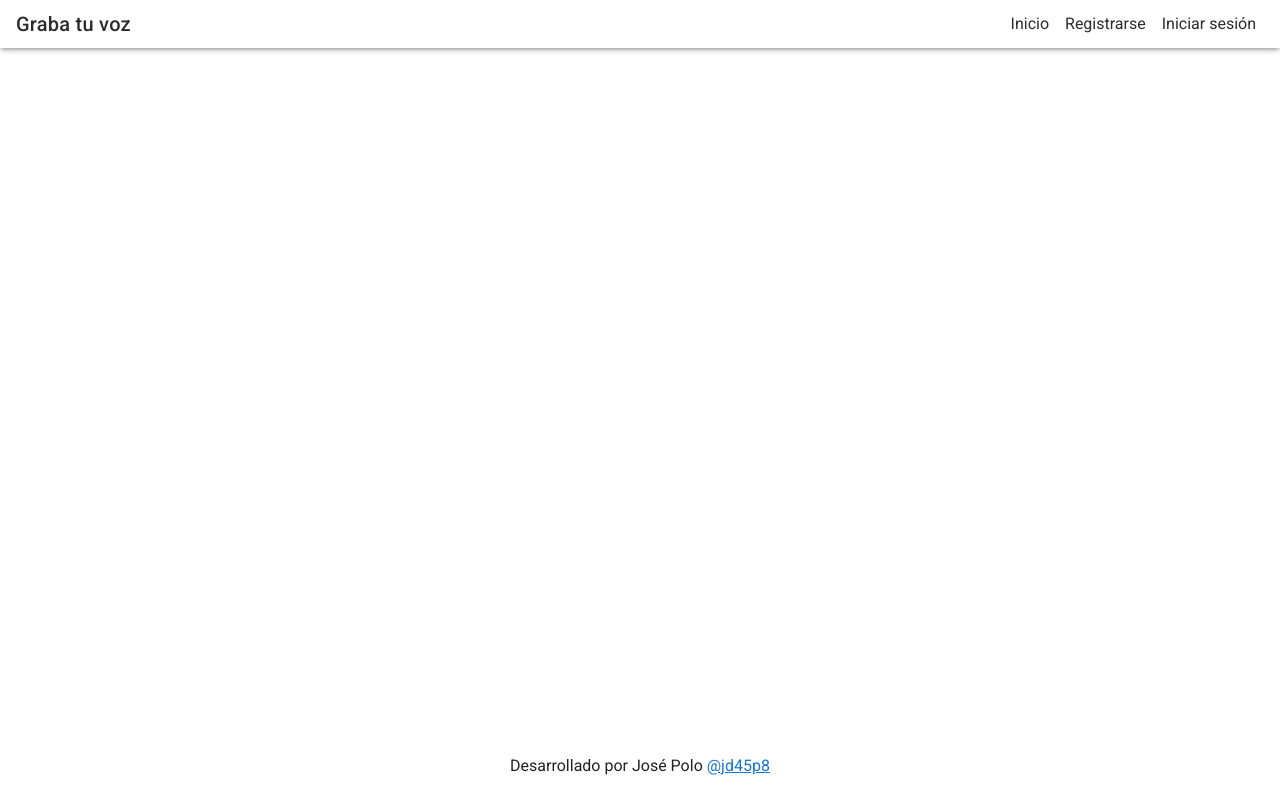
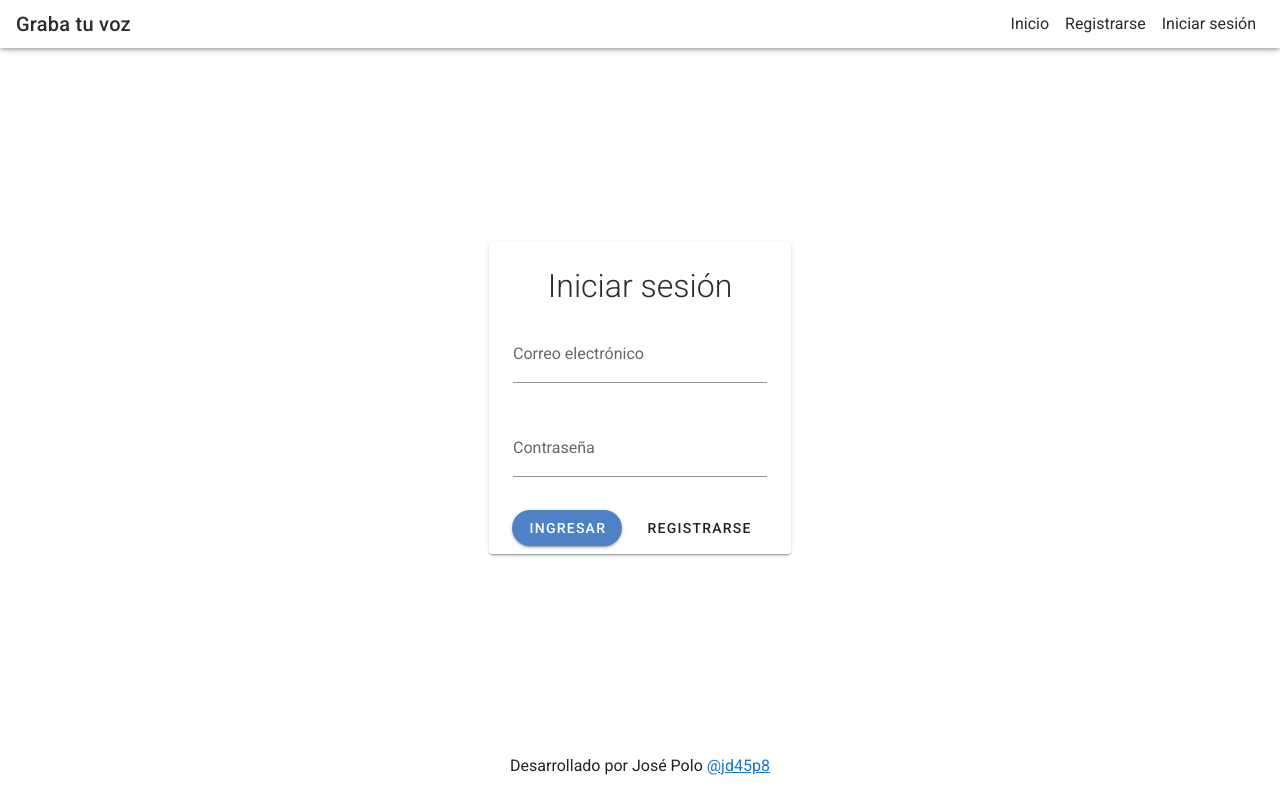
Before and after one commit to jd45p8/graba-tu-voz, a Vue app: page /login in a window 1280 px wide. Built offline with nearby package versions, Linux system fonts and the light colour scheme.

Commit message:
Se terminó la vista de inicio de sesión y se empezó a desarrollar la vista de grabación.

```diff
--- a/src/App.vue
+++ b/src/App.vue
@@ -1,7 +1,7 @@
 <template>
   <v-app>
     <v-app-bar app dense hide-on-scroll elevation="3" color="white">
-      <v-app-bar-nav-icon v-on:click="toggleMobileNav" color="black" class="d-flex d-md-none"></v-app-bar-nav-icon>
+      <v-app-bar-nav-icon color="black" v-on:click="toggleMobileNav" class="d-flex d-md-none"></v-app-bar-nav-icon>
       <h1 class="title dark-text">Graba tu voz</h1>
 
       <v-spacer></v-spacer>
@@ -56,7 +56,7 @@ export default {
         },
         {
           name: "Iniciar sesión",
-          route: "/join"
+          route: "/login"
         }
       ]
     };
--- a/src/router/index.js
+++ b/src/router/index.js
@@ -14,6 +14,16 @@ const routes = [
     path: "/join",
     name: "Join",
     component: () => import('../views/Join.vue')
+  },
+  {
+    path: '/login',
+    name: 'Login',
+    component: () => import('../views/Login.vue')
+  },
+  {
+    path: '/userdashboard',
+    name: 'UserDashBoard',
+    component: () => import('../views/UserDashBoard.vue')
   },
   {
     path: "/about",
--- a/src/views/Join.vue
+++ b/src/views/Join.vue
@@ -4,8 +4,7 @@
     <v-row justify="center">
       <v-col cols="12" sm="8" md="6" lg="5">
         <v-stepper class="elevation-0" v-model="step" vertical>
-          <v-stepper-step :complete="step > 1" color="blue-dark" step="1">Seleccione su usuario</v-stepper-step>
-
+          <v-stepper-step :complete="step > 1" color="blue-dark" step="1">Credenciales</v-stepper-step>
           <v-stepper-content step="1">
             <div class="mb-5">
               <v-text-field
@@ -32,7 +31,7 @@
               ></v-text-field>
             </div>
             <v-btn @click="step = 2" color="blue-dark" class="mb-1" dark rounded>Continuar</v-btn>
-          </v-stepper-content>
+         </v-stepper-content>
 
           <v-stepper-step :complete="step > 2" step="2">Participar en demostración</v-stepper-step>
 
@@ -56,6 +55,7 @@
               ></v-text-field>
             </div>
             <v-btn @click="step = 3" color="blue-dark" class="mb-1" dark rounded>Continuar</v-btn>
+            <v-btn @click="step = 1" class="ml-2" text rounded>Anterior</v-btn>
           </v-stepper-content>
           <v-stepper-step :complete="step > 2" step="3">Política de datos</v-stepper-step>
 
@@ -64,6 +64,7 @@
               <p>Usaremos su información para entrenar el o los modelos que sean necesarios y únicamente intentaremos contactarlo si seleccionó que desea participar en la demostración.</p>
             </div>
             <v-btn @click="step = 1" color="blue-dark" class="mb-1" dark rounded>Finalizar</v-btn>
+            <v-btn @click="step = 2" class="ml-2" text rounded>Anterior</v-btn>
           </v-stepper-content>
         </v-stepper>
       </v-col>
@@ -84,7 +85,7 @@ export default {
       state: "",
       province: "",
       demo: false,
-      step: 2,
+      step: 1,
       rules: {
         required: value => !!value || "Requerido",
         counter: value => {
--- /dev/null
+++ b/src/views/Login.vue
@@ -0,0 +1,65 @@
+<template>
+  <div class="login d-flex justify-center">
+    <v-row align="center" justify="center">
+      <v-col cols="11" sm="6" md="4" lg="3">
+        <v-card class="px-6 py-5 elevation'0">
+          <h1 class="dark-text text-center header font-weight-light">Iniciar sesión</h1>
+          <v-text-field
+            v-model="email"
+            :rules="[rules.required, rules.counter, rules.email]"
+            label="Correo electrónico"
+            full-width
+          ></v-text-field>
+          <v-text-field
+            v-model="password"
+            :rules="[rules.required, rules.min, rules.counter]"
+            label="Contraseña"
+            type="password"
+            full-width
+          ></v-text-field>
+          <v-row justify="center" class="mt-3">
+            <v-btn color="blue-dark" dark rounded to="/userdashboard">Ingresar</v-btn>
+            <v-btn class="ml-2" rounded text to="/join">Registrarse</v-btn>
+          </v-row>
+        </v-card>
+      </v-col>
+    </v-row>
+  </div>
+</template>
+
+<script>
+export default {
+  name: "Join",
+  data: function() {
+    return {
+      email: "",
+      password: "",
+      rules: {
+        required: value => !!value || "Requerido",
+        counter: value => {
+          if (value == undefined) {
+            return true;
+          }
+          return value.length <= 50 || "Maximo 50 caracteres";
+        },
+        email: value => {
+          const pattern = /^(([^<>()[\]\\.,;:\s@"]+(\.[^<>()[\]\\.,;:\s@"]+)*)|(".+"))@((\[[0-9]{1,3}\.[0-9]{1,3}\.[0-9]{1,3}\.[0-9]{1,3}])|(([a-zA-Z\-0-9]+\.)+[a-zA-Z]{2,}))$/;
+          return pattern.test(value) || "Correo inválido";
+        },
+        min: value => {
+          if (value == undefined) {
+            return true;
+          }
+          return value.length >= 8 || "8 caracteres mínimo";
+        }
+      }
+    };
+  }
+};
+</script>
+
+<style lang="scss" scoped>
+.login {
+  height: 100%;
+}
+</style>
--- /dev/null
+++ b/src/views/UserDashBoard.vue
@@ -0,0 +1,16 @@
+<template>
+  <div class="userdashboard">
+
+  </div>
+</template>
+
+<script>
+export default {
+  nane: "UserDashBoard",
+  data: function() {
+    return {
+
+    }
+  }
+}
+</script>
```
